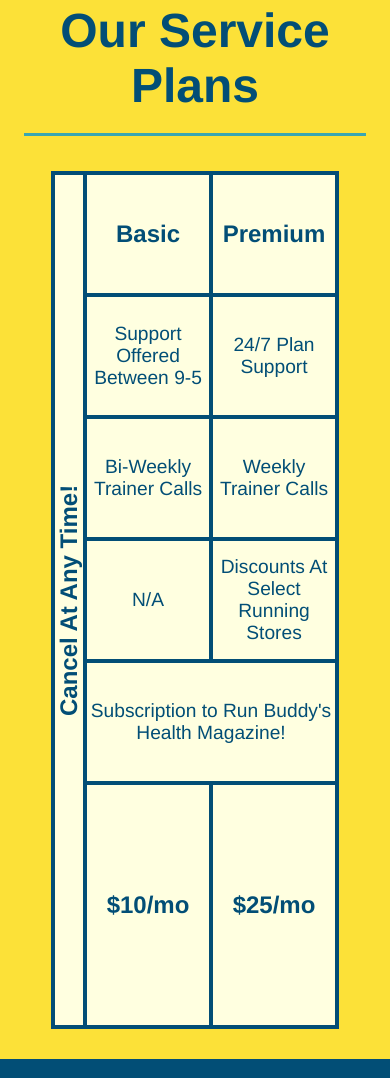
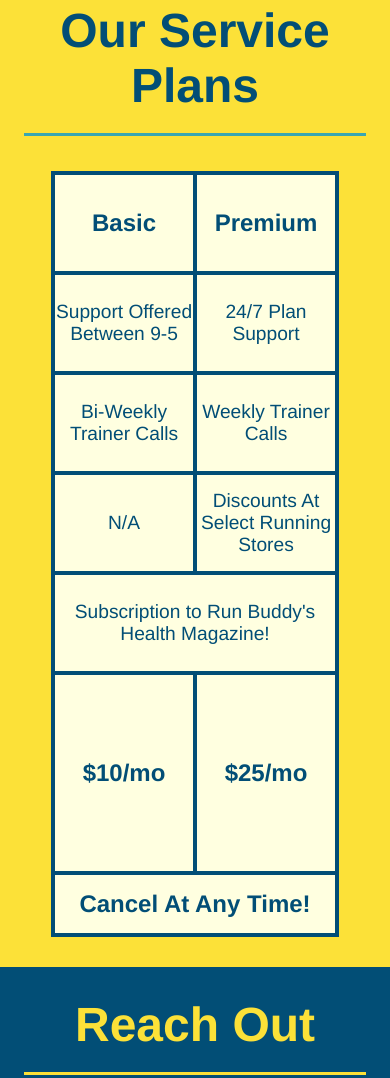
Before and after one commit to jakerobs/run-buddy, a plain HTML site: page index.html in a window 390 px wide. Shown: the part 5726-6804 px from the top of the page. Drawn offline with Linux system fonts and the light colour scheme.

Commit message:
added grid responsiveness

```diff
--- a/assets/css/style.css
+++ b/assets/css/style.css
@@ -464,6 +464,28 @@
 
 }
 
+@media screen and (max-width: 768px) {
+
+    .service-grid-container {
+      grid-template-columns: 1fr 1fr;
+    }
+
+    .service-grid-item.basic {
+      grid-column: 1;
+    }
+
+    .service-grid-item.both {
+      grid-column: 1 / -1;
+    }
+
+    .service-grid-item.cancel {
+      transform: none;
+      writing-mode: unset;
+      grid-column: 1 / -1;
+      grid-row: -1;
+    }
+  }
+
 /* MEDIA QUERY FOR MOBILE PHONES AND SMALLER */
 @media screen and (max-width: 575px) {
     .hero-form button {
```
